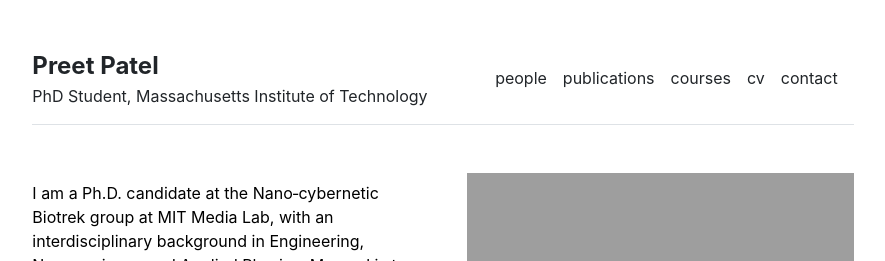
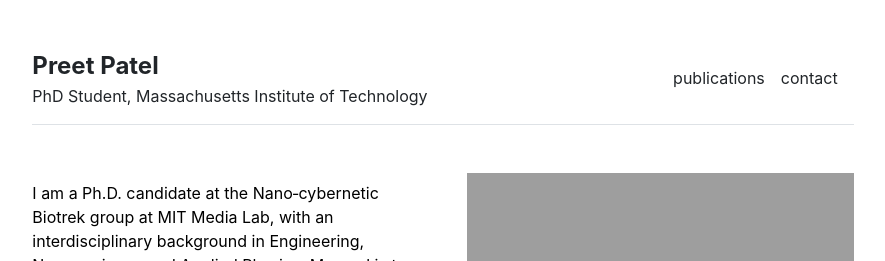
Before and after one commit to preet-mit/preet-mit, a Jekyll site: the page built from index.md, in a window 1280 px wide. Shown: the top 261 px of the page, without its empty margins (197-1082 px from the left). Built offline with Jekyll 4.4.1, drawn with Linux system fonts in a browser that asks for light colours.

Commit message:
Update settings.yml

```diff
--- a/_data/settings.yml
+++ b/_data/settings.yml
@@ -1,8 +1,8 @@
 menu:
-- {name: 'people', url: '/people'}
+#- {name: 'people', url: '/people'}
 - {name: 'publications', url: '/publications'}
-- {name: 'courses', url: '/courses'}
-- {name: 'cv', url: '/cv'}
+#- {name: 'courses', url: '/courses'}
+#- {name: 'cv', url: '/cv'}
 - {name: 'contact', url: '/contact'}
 
 people:
```
